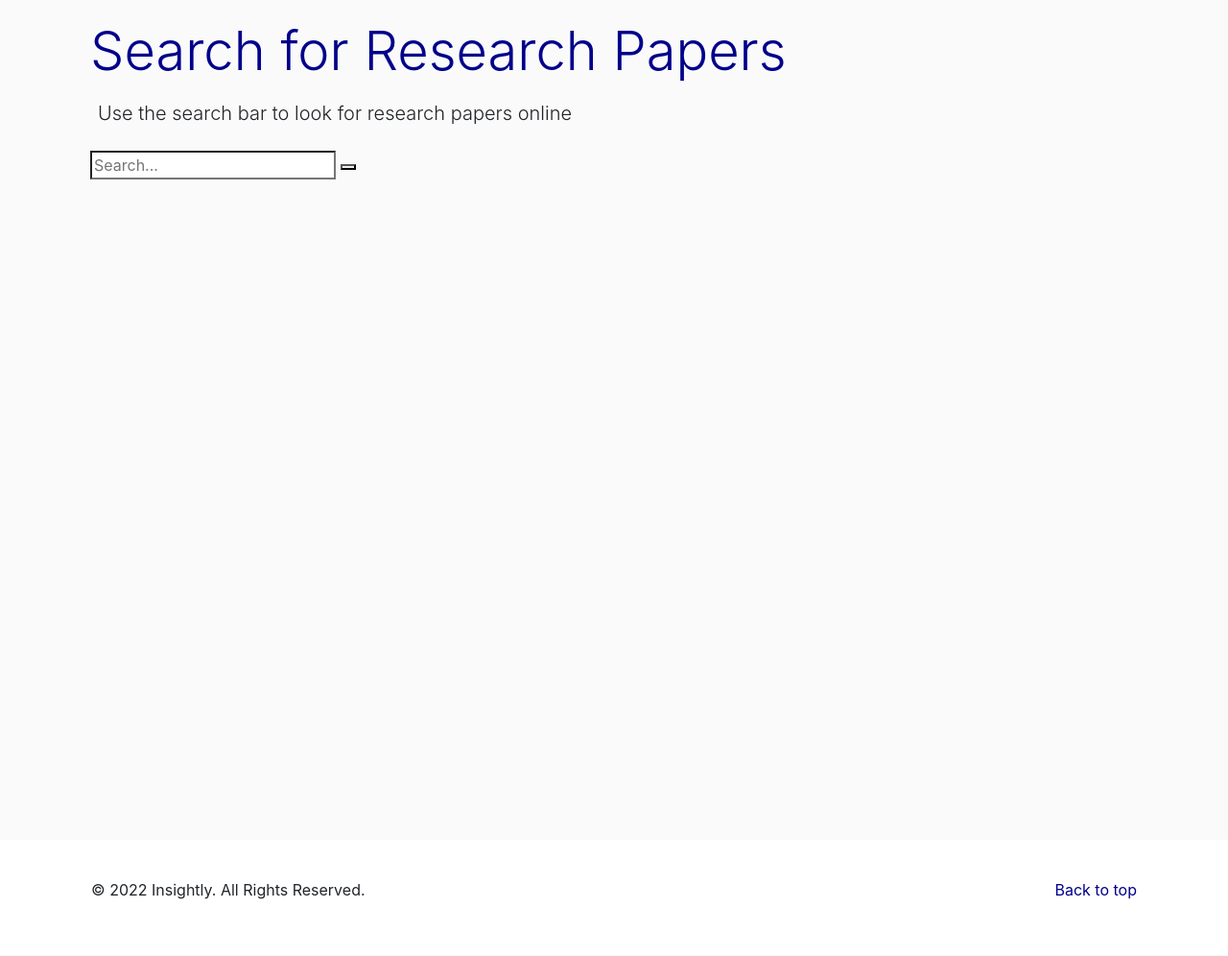
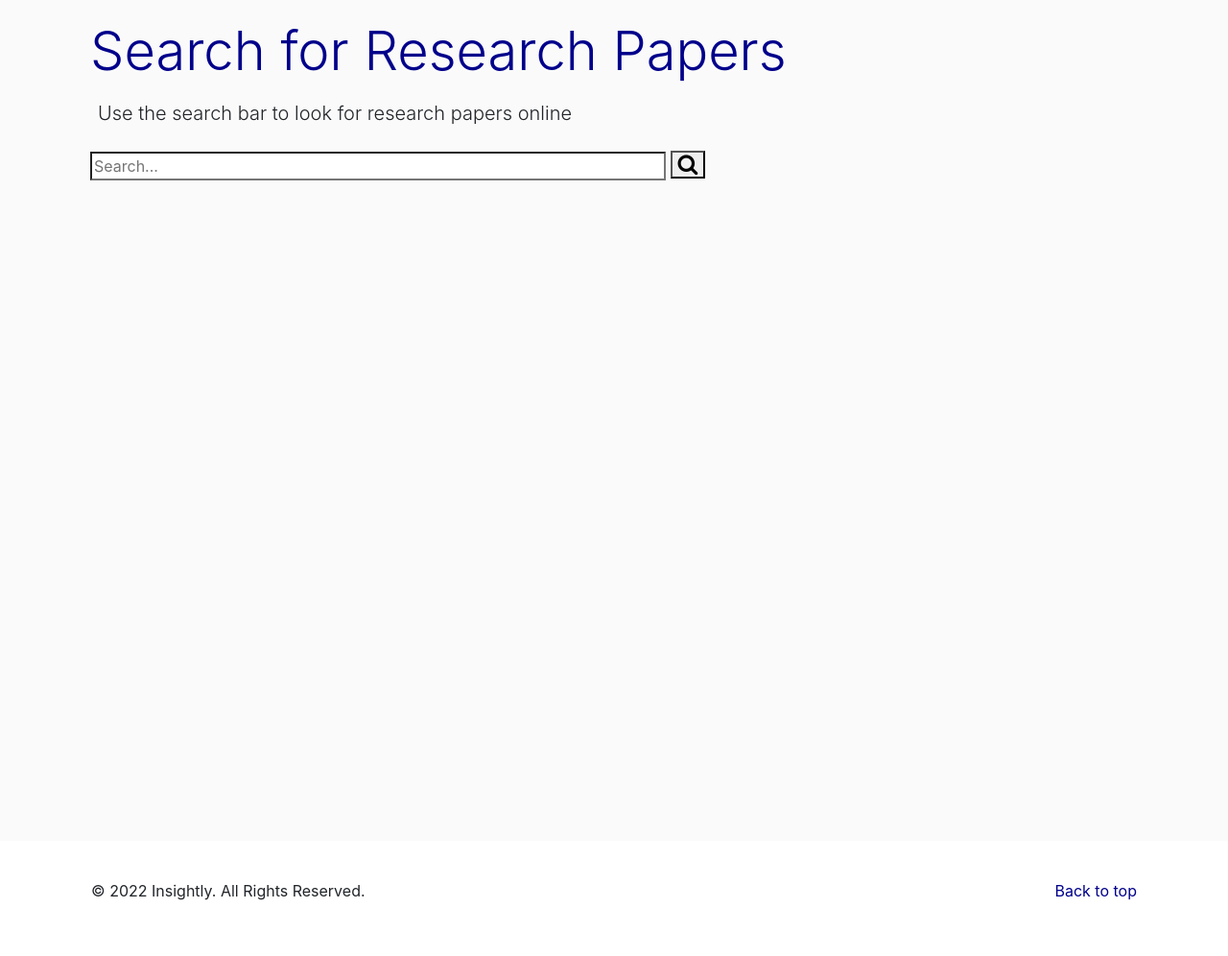
Before and after one commit to zeeshansalim1234/BC-HACKS-4, a Flask app: page /login in a window 1280 px wide. Shown: the part 404-1400 px from the top of the page at 96% size. Before the commit the page ends 1341 px from the top, so only its background shows below. Run offline with Flask 2, Linux system fonts and the light colour scheme.

Commit message:
upload page updated

```diff
--- a/templates/upload.html
+++ b/templates/upload.html
@@ -5,6 +5,7 @@
   <title>Insightly</title>
   <link rel="stylesheet" href="https://cdn.jsdelivr.net/npm/bootstrap@4.1.3/dist/css/bootstrap.min.css" integrity="sha384-MCw98/SFnGE8fJT3GXwEOngsV7Zt27NXFoaoApmYm81iuXoPkFOJwJ8ERdknLPMO" crossorigin="anonymous">
   <link href="../static/css/style.css" rel="stylesheet" type="text/css" />
+  <link rel="stylesheet" href="https://cdnjs.cloudflare.com/ajax/libs/font-awesome/4.7.0/css/font-awesome.min.css">
 </head>
 
 <body style="background-color:#FAFAFA">
@@ -51,8 +52,8 @@
       <form role="search" id="form">
   <input type="search" id="query" name="q"
    placeholder="Search..."
-   aria-label="Search through site content">
-  <button onclick="window.location.href = 'searchPapers';" type="button"><svg viewBox="0 0 1024 1024"><path class="path1" d="M848.471 928l-263.059-263.059c-48.941 36.706-110.118 55.059-177.412 55.059-171.294 0-312-140.706-312-312s140.706-312 312-312c171.294 0 312 140.706 312 312 0 67.294-24.471 128.471-55.059 177.412l263.059 263.059-79.529 79.529zM189.623 408.078c0 121.364 97.091 218.455 218.455 218.455s218.455-97.091 218.455-218.455c0-121.364-103.159-218.455-218.455-218.455-121.364 0-218.455 97.091-218.455 218.455z"></path></svg></button>
+   aria-label="Search through site content" style = "width: 600px;">
+  <button onclick="window.location.href = 'searchPapers';" type="button"><i class="fa fa-search" style="font-size: 1.4em;"></i></button>
 </form>
 
 <br> <br>
```
